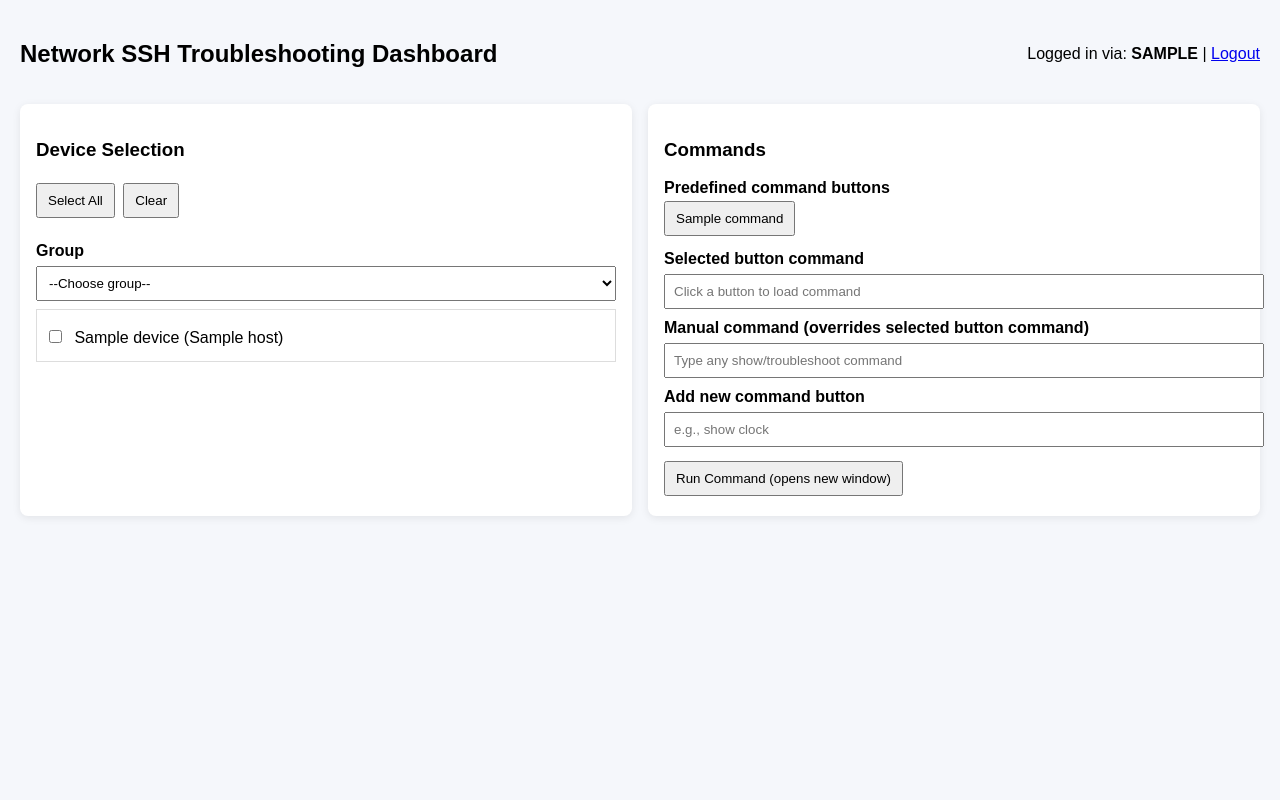
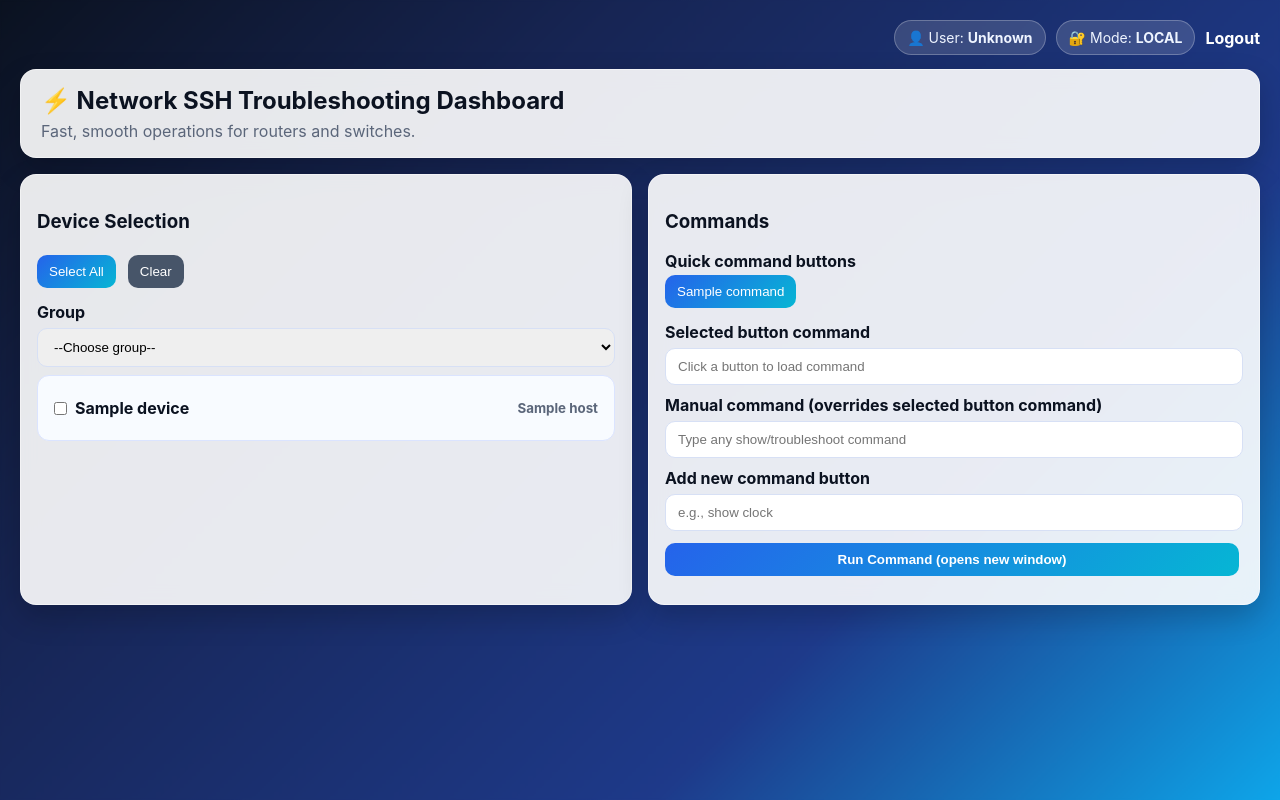
Before and after one commit to Shzari/Shzari, a Flask app: template templates/dashboard.html in a window 1280 px wide. Run offline with Flask 3, Linux system fonts and the light colour scheme; the template is opened without the code that fills it: most values are stand-ins (such as "Sample title", 1, 10 or a date in 2020).

Commit message:
Refresh UI design and show logged-in user in top row

```diff
--- a/app.py
+++ b/app.py
@@ -165,11 +165,11 @@
 
     command = manual_command or selected_command
     if not command:
-        return render_template("output.html", command="", results=[], error="No command provided.")
+        return render_template("output.html", command="", results=[], error="No command provided.", auth_mode=session.get("auth_mode", "local"), current_user=session.get("creds", {}).get("username", ""))
 
     selected_devices = [by_name[n] for n in selected_names if n in by_name]
     if not selected_devices:
-        return render_template("output.html", command=command, results=[], error="No devices selected.")
+        return render_template("output.html", command=command, results=[], error="No devices selected.", auth_mode=session.get("auth_mode", "local"), current_user=session.get("creds", {}).get("username", ""))
 
     creds = session["creds"]
     results: list[SSHResult] = []
@@ -180,12 +180,17 @@
             results.append(future.result())
 
     results.sort(key=lambda r: r.device)
-    return render_template("output.html", command=command, results=results, error="")
+    return render_template("output.html", command=command, results=results, error="", auth_mode=session.get("auth_mode", "local"), current_user=session.get("creds", {}).get("username", ""))
 
 
 @app.context_processor
 def inject_custom_buttons() -> dict[str, Any]:
-    return {"custom_buttons": session.get("custom_buttons", [])}
+    creds = session.get("creds", {})
+    return {
+        "custom_buttons": session.get("custom_buttons", []),
+        "current_user": creds.get("username", ""),
+        "auth_mode": session.get("auth_mode", "local"),
+    }
 
 
 if __name__ == "__main__":
--- a/static/style.css
+++ b/static/style.css
@@ -1,18 +1,118 @@
-body { font-family: Arial, sans-serif; margin: 20px; background: #f5f7fb; }
-.card { background: #fff; border-radius: 8px; padding: 16px; box-shadow: 0 2px 8px rgba(0,0,0,.08); margin-bottom: 16px; }
-.narrow { max-width: 520px; margin: 30px auto; }
-label { display:block; margin-top: 10px; font-weight: 600; }
-input, select { width: 100%; padding: 8px; margin-top: 6px; }
-button { margin: 4px 4px 4px 0; padding: 8px 10px; cursor:pointer; }
-.topbar { display:flex; justify-content:space-between; align-items:center; margin-bottom:16px; }
-.grid { display:grid; grid-template-columns: 1fr 1fr; gap: 16px; }
-.device-list { max-height: 400px; overflow:auto; border:1px solid #ddd; padding:8px; margin-top:8px; }
-.device-item { display:block; font-weight: 400; margin: 6px 0; }
-.device-item input { width:auto; margin-right:8px; }
-.error { color:#fff; background:#d9534f; padding:8px; border-radius:4px; margin:8px 0; }
-.result { border:1px solid #ddd; border-radius:6px; padding:10px; margin:10px 0; }
+:root {
+  --bg1: #0f172a;
+  --bg2: #1d4ed8;
+  --card: rgba(255, 255, 255, 0.9);
+  --text: #0b1220;
+  --muted: #5b667a;
+  --primary: #2563eb;
+  --primary2: #06b6d4;
+}
+
+* { box-sizing: border-box; }
+body {
+  font-family: Inter, Segoe UI, Arial, sans-serif;
+  margin: 0;
+  padding: 20px;
+  color: var(--text);
+  background: linear-gradient(135deg, #0b1220, #172554 30%, #1e3a8a 70%, #0ea5e9);
+  min-height: 100vh;
+}
+.page-bg { position: fixed; inset: 0; backdrop-filter: blur(1px); z-index: -1; }
+
+.user-strip {
+  display: flex;
+  gap: 10px;
+  align-items: center;
+  justify-content: flex-end;
+  margin-bottom: 14px;
+}
+.chip {
+  background: rgba(255,255,255,0.14);
+  color: #eef4ff;
+  border: 1px solid rgba(255,255,255,0.25);
+  padding: 8px 12px;
+  border-radius: 999px;
+  font-size: 14px;
+}
+.logout-link { color: #fff; text-decoration: none; font-weight: 700; }
+.logout-link:hover { text-decoration: underline; }
+
+.glass {
+  background: var(--card);
+  border: 1px solid rgba(255,255,255,.45);
+  backdrop-filter: blur(10px);
+}
+.topbar {
+  border-radius: 16px;
+  padding: 16px 20px;
+  margin-bottom: 16px;
+  box-shadow: 0 12px 30px rgba(0,0,0,.2);
+}
+.topbar h2 { margin: 0 0 6px; }
+.topbar p { margin: 0; color: var(--muted); }
+
+.grid { display: grid; grid-template-columns: 1fr 1fr; gap: 16px; }
+.card {
+  border-radius: 16px;
+  padding: 16px;
+  box-shadow: 0 12px 30px rgba(0,0,0,.2);
+}
+
+.narrow { max-width: 560px; margin: 36px auto; }
+
+label { display: block; margin-top: 10px; font-weight: 650; }
+input, select {
+  width: 100%;
+  padding: 10px 12px;
+  margin-top: 6px;
+  border-radius: 10px;
+  border: 1px solid #d7e0f5;
+}
+
+.action-row { display: flex; gap: 8px; margin: 8px 0; }
+.btn {
+  margin: 4px 4px 4px 0;
+  padding: 9px 12px;
+  border-radius: 10px;
+  border: none;
+  color: #fff;
+  background: linear-gradient(135deg, var(--primary), var(--primary2));
+  cursor: pointer;
+  transition: transform .15s ease, box-shadow .2s ease;
+}
+.btn:hover { transform: translateY(-1px); box-shadow: 0 8px 20px rgba(37,99,235,.35); }
+.btn.ghost { background: #475569; }
+.btn.custom { background: #7c3aed; }
+.btn.run { width: 100%; font-weight: 700; }
+
+.device-list {
+  max-height: 420px;
+  overflow: auto;
+  border: 1px solid #dbe4ff;
+  border-radius: 12px;
+  padding: 8px;
+  margin-top: 8px;
+  background: #f8fbff;
+}
+.device-item {
+  display: flex;
+  align-items: center;
+  gap: 8px;
+  margin: 6px 0;
+  padding: 8px;
+  border-radius: 8px;
+}
+.device-item:hover { background: #ebf2ff; }
+.device-item input { width: auto; margin: 0; }
+.device-item small { color: var(--muted); margin-left: auto; }
+
+.error { color:#fff; background:#d9534f; padding:10px; border-radius:8px; margin:8px 0; }
+.result { border:1px solid #ddd; border-radius:10px; padding:10px; margin:10px 0; background: #fff; }
 .result.pass { border-left: 6px solid #2e7d32; }
 .result.fail { border-left: 6px solid #c62828; }
-pre { background:#111; color:#e8e8e8; padding:10px; border-radius:6px; white-space:pre-wrap; }
-.buttons-wrap { display:flex; flex-wrap:wrap; }
-.spacer { height: 10px; }
+pre { background:#0f172a; color:#e2e8f0; padding:12px; border-radius:8px; white-space:pre-wrap; }
+
+@media (max-width: 980px) {
+  .grid { grid-template-columns: 1fr; }
+  .user-strip { justify-content: flex-start; flex-wrap: wrap; }
+}
--- a/templates/dashboard.html
+++ b/templates/dashboard.html
@@ -24,20 +24,26 @@
   </script>
 </head>
 <body>
-  <div class="topbar">
-    <h2>Network SSH Troubleshooting Dashboard</h2>
-    <div>
-      Logged in via: <b>{{ auth_mode|upper }}</b> |
-      <a href="{{ url_for('logout') }}">Logout</a>
-    </div>
+  <div class="page-bg"></div>
+
+  <div class="user-strip">
+    <div class="chip">👤 User: <b>{{ current_user or 'Unknown' }}</b></div>
+    <div class="chip">🔐 Mode: <b>{{ auth_mode|upper }}</b></div>
+    <a class="logout-link" href="{{ url_for('logout') }}">Logout</a>
+  </div>
+
+  <div class="topbar glass">
+    <h2>⚡ Network SSH Troubleshooting Dashboard</h2>
+    <p>Fast, smooth operations for routers and switches.</p>
   </div>
 
   <div class="grid">
-    <div class="card">
+    <div class="card glass">
       <h3>Device Selection</h3>
-      <button type="button" onclick="selectAllDevices()">Select All</button>
-      <button type="button" onclick="clearDevices()">Clear</button>
-      <div class="spacer"></div>
+      <div class="action-row">
+        <button class="btn" type="button" onclick="selectAllDevices()">Select All</button>
+        <button class="btn ghost" type="button" onclick="clearDevices()">Clear</button>
+      </div>
       <label>Group</label>
       <select id="groupSelect" onchange="selectGroup()">
         <option value="">--Choose group--</option>
@@ -50,22 +56,23 @@
         {% for d in devices %}
           <label class="device-item">
             <input class="device-box {% for g in d.groups %}group-{{ g }} {% endfor %}" type="checkbox" name="selected_devices" value="{{ d.name }}" form="runForm">
-            {{ d.name }} ({{ d.host }})
+            <span>{{ d.name }}</span>
+            <small>{{ d.host }}</small>
           </label>
         {% endfor %}
       </div>
     </div>
 
-    <div class="card">
+    <div class="card glass">
       <h3>Commands</h3>
       <form method="post" action="{{ url_for('run_commands') }}" id="runForm" target="_blank">
-        <label>Predefined command buttons</label>
+        <label>Quick command buttons</label>
         <div class="buttons-wrap">
           {% for c in commands %}
-            <button type="button" onclick="setCommand('{{ c }}')">{{ c }}</button>
+            <button class="btn" type="button" onclick="setCommand('{{ c }}')">{{ c }}</button>
           {% endfor %}
           {% for c in custom_buttons %}
-            <button type="button" onclick="setCommand('{{ c }}')">{{ c }}</button>
+            <button class="btn custom" type="button" onclick="setCommand('{{ c }}')">{{ c }}</button>
           {% endfor %}
         </div>
 
@@ -78,8 +85,9 @@
         <label>Add new command button</label>
         <input name="custom_button_command" type="text" placeholder="e.g., show clock">
 
-        <div class="spacer"></div>
-        <button type="submit">Run Command (opens new window)</button>
+        <div class="action-row">
+          <button class="btn run" type="submit">Run Command (opens new window)</button>
+        </div>
       </form>
     </div>
   </div>
```
Also changed, not shown: templates/output.html (+7 -1 lines).
